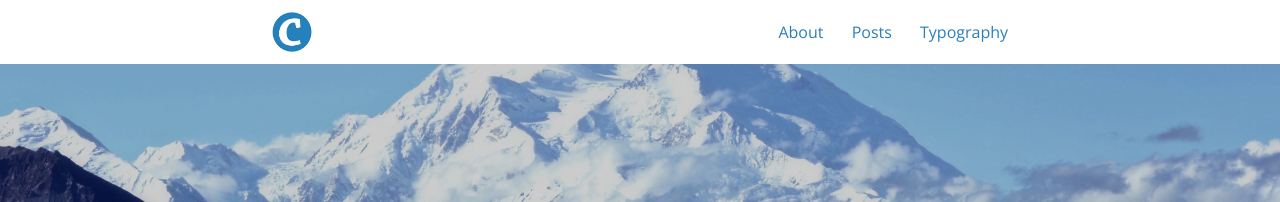
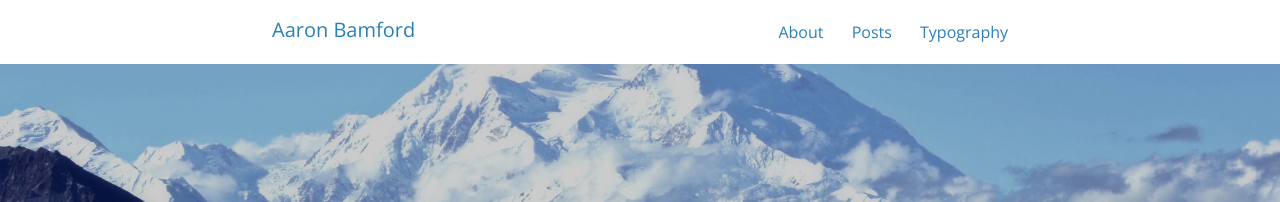
Before and after one commit to airzym/airzym.github.io, a Jekyll site: the page built from index.html, in a window 1280 px wide. Shown: the top 202 px of the page. Built offline with Jekyll 4.4.1, drawn with Linux system fonts in a browser that asks for light colours; nearby versions of some CDN libraries; the list of posts is cut into pages by our own code.

Commit message:
Removed archives, updated logo

```diff
--- a/Gemfile
+++ b/Gemfile
@@ -1,5 +1,4 @@
 source 'https://rubygems.org'
 gem 'jekyll'
-gem 'jekyll-archives'
 gem 'jekyll-sitemap'
 gem 'jekyll-paginate'
--- a/_config.yml
+++ b/_config.yml
@@ -1,7 +1,6 @@
 # External gems
 # See http://ixti.net/software/2013/01/28/using-jekyll-plugins-on-github-pages.html for making `jekyll archives` work.
 gems:
-  - jekyll-archives # Sorry, not GitHub pages friendly!
   - jekyll-sitemap
   - jekyll-paginate
 
@@ -21,7 +20,7 @@ description: >
 baseurl: "" # the subpath of your site, e.g. /blog/
 url: "aaronbamford.co.uk" # the base hostname & protocol for your site
 cover: "/assets/header_image.jpg"
-logo: "/assets/logo.png"
+#logo: "/assets/1489258919_home.svg"
 
 # Build settings
 markdown: kramdown
--- a/_sass/_layout.scss
+++ b/_sass/_layout.scss
@@ -136,6 +136,7 @@ pre code.hljs {
     }
     span {
     	font-size: 1.25em;
+			line-height: 3em;
     }
   }
   nav {
```
Also changed, not shown: Gemfile.lock.
